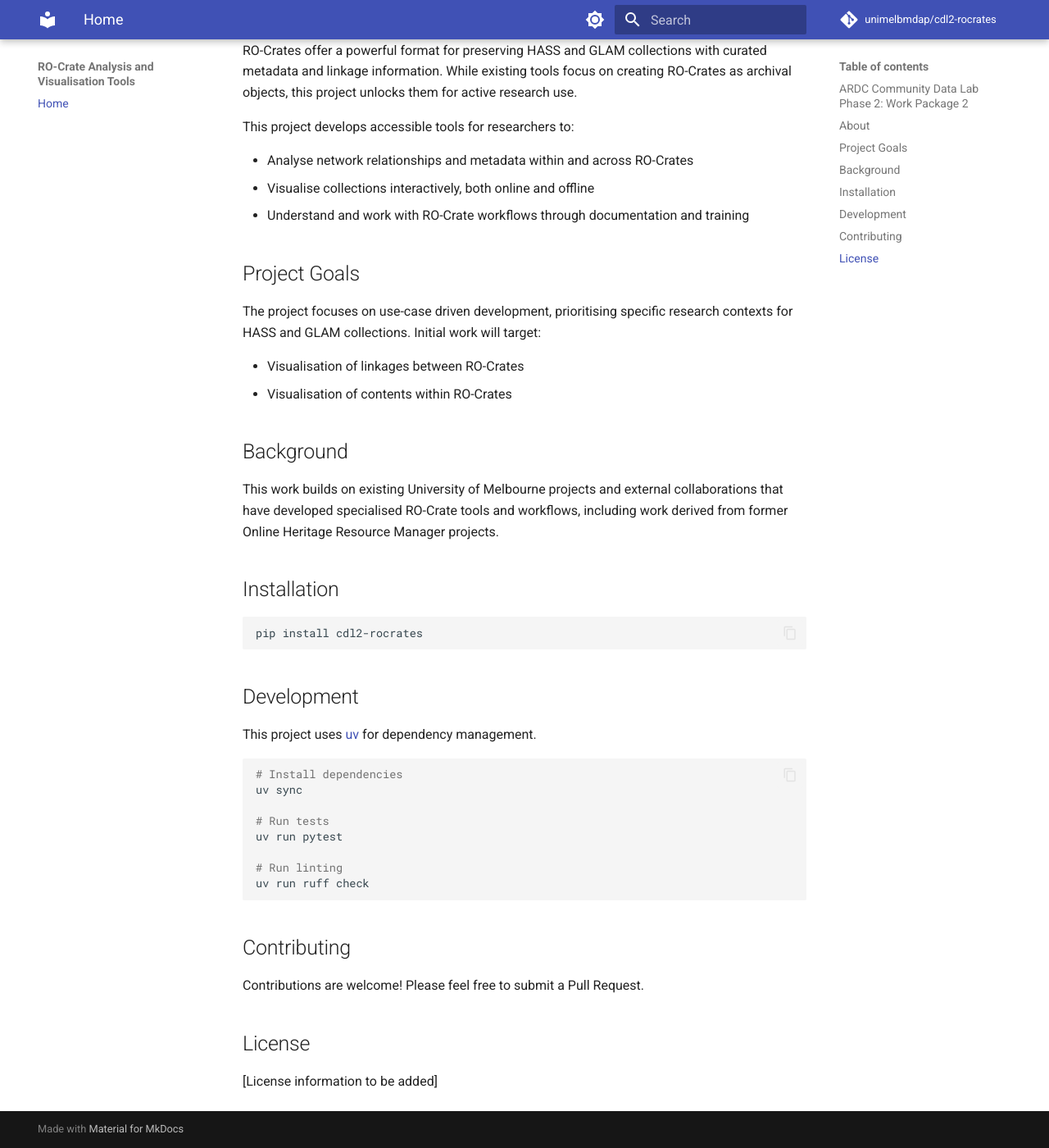
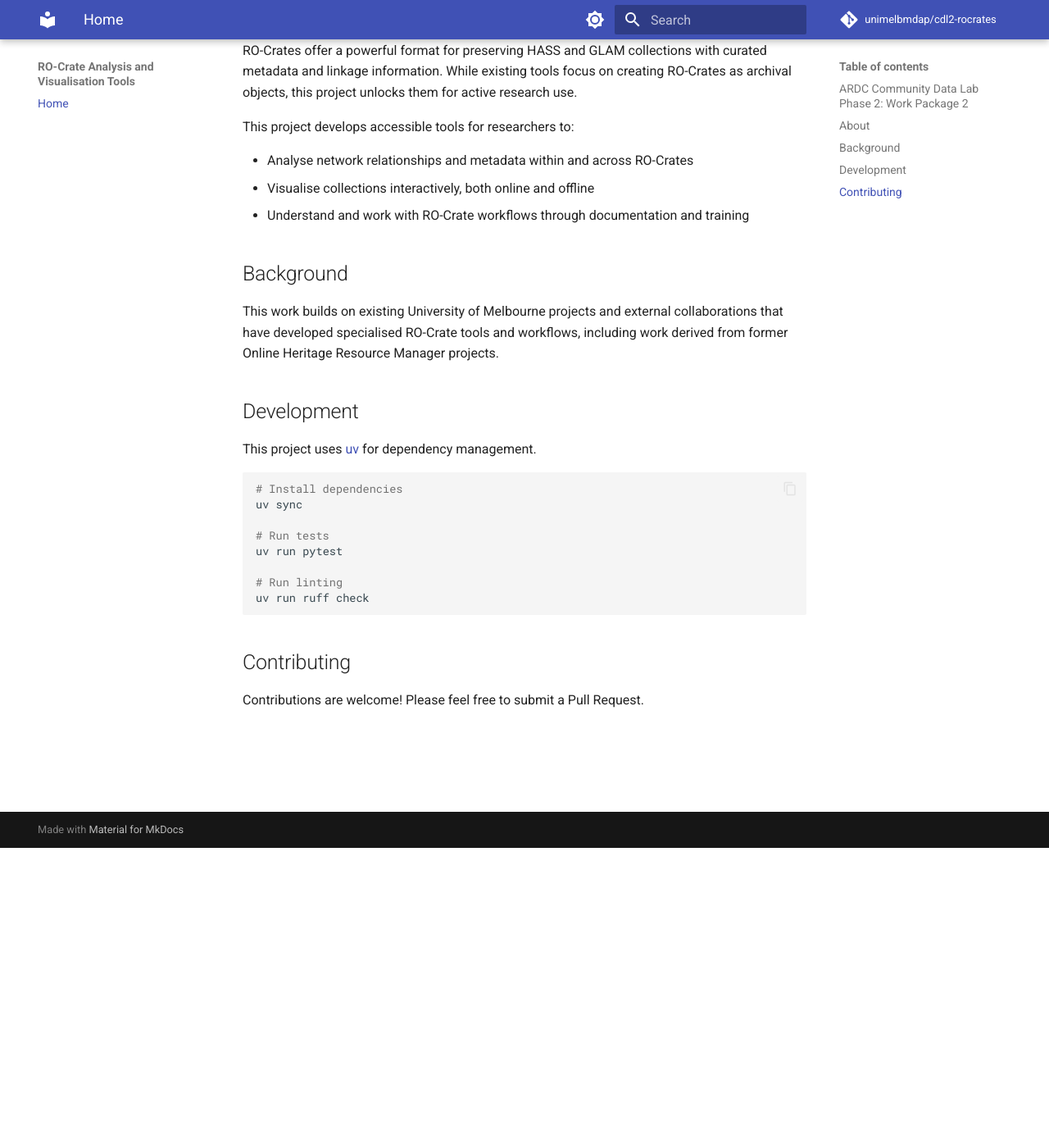
Before and after one commit to unimelbmdap/cdl2-rocrates, an MkDocs documentation site: the page built from docs/index.md, in a window 1280 px wide and 1400 px high, scrolled down 366 px. Shown: the whole window at 82% size. Built offline with MkDocs 1.6.1 and Material for MkDocs 9.7.7, drawn with Linux system fonts in a browser that asks for light colours; comment, search, counter and statistics services are not loaded.

Commit message:
Various documentation improvements

````diff
--- a/docs/index.md
+++ b/docs/index.md
@@ -18,22 +19,10 @@ This project develops accessible tools for researchers to:
 - Visualise collections interactively, both online and offline
 - Understand and work with RO-Crate workflows through documentation and training
 
-## Project Goals
-
-The project focuses on use-case driven development, prioritising specific research contexts for HASS and GLAM collections. Initial work will target:
-
-- Visualisation of linkages between RO-Crates
-- Visualisation of contents within RO-Crates
 
 ## Background
 
 This work builds on existing University of Melbourne projects and external collaborations that have developed specialised RO-Crate tools and workflows, including work derived from former Online Heritage Resource Manager projects.
-
-## Installation
-
-```bash
-pip install cdl2-rocrates
-```
 
 ## Development
 
@@ -53,7 +42,3 @@ uv run ruff check
 ## Contributing
 
 Contributions are welcome! Please feel free to submit a Pull Request.
-
-## License
-
-[License information to be added]
````
Also changed, not shown: other parts of docs/index.md (+1 -0 lines), README.md (+1 -0 lines).
